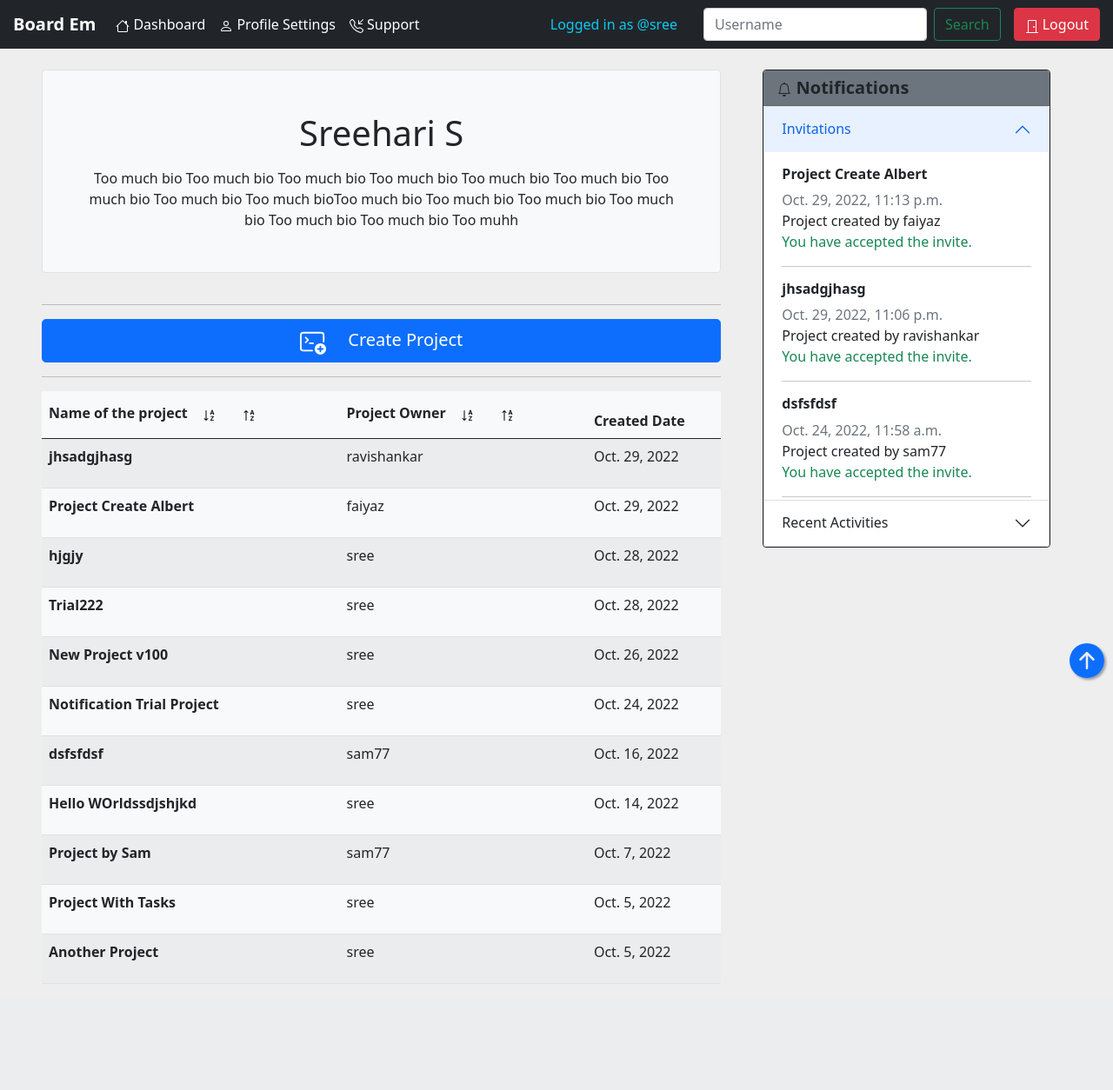
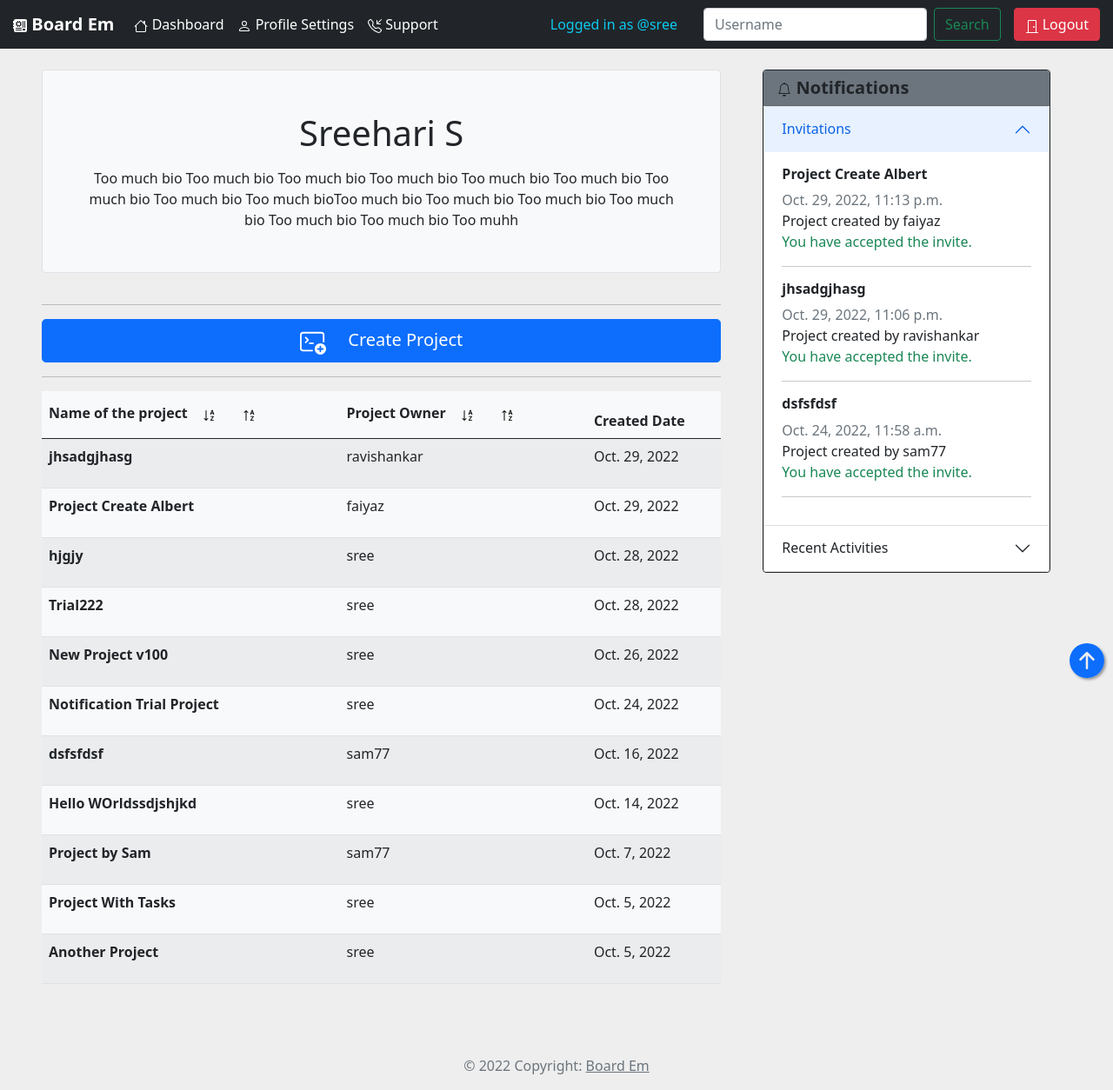
Before and after one commit to sreehari229/Board-em, a Django app: page /account/ in a window 1280 px wide. Shown: the whole page at 87% size. Before the commit the page ends 1132 px from the top, so only its background shows below. Run offline with Django 4.2, Linux system fonts and the light colour scheme; a user stored in the database is signed in; data comes from the database, SQL or seed files in the repository; both versions use the stored data as it was after the commit; some libraries are stand-ins or nearby versions.

Commit message:
Logo added

```diff
--- a/TaskMan/templates/Doorway/login_signup.html
+++ b/TaskMan/templates/Doorway/login_signup.html
@@ -8,6 +8,7 @@
     <meta http-equiv="X-UA-Compatible" content="IE=edge">
     <meta name="viewport" content="width=device-width, initial-scale=1.0">
     <link rel="stylesheet" href="{% static 'Doorway/CSS/login_signup.css' %}">
+    <link rel="icon" href="{% static 'images/motherboard.svg' %}" type = "image/x-icon">
     <title>Board Em</title>
 </head>
 <body>
--- a/TaskMan/templates/Intendance/acc_home.html
+++ b/TaskMan/templates/Intendance/acc_home.html
@@ -104,7 +104,7 @@
           </button>
         </h2>
         <div id="collapseOne" class="accordion-collapse collapse show" aria-labelledby="headingOne" data-bs-parent="#accordionExample">
-          <div class="accordion-body" style="max-height:400px;overflow-y:auto;">
+          <div class="accordion-body" style="max-height:450px;overflow-y:auto;">
             {% for invite in invites %}
               <h6 class="card-title"><b>{{ invite.project.name }}</b></h6>
               <p class="text-secondary my-0">{{ invite.created_date }}</p>
@@ -136,7 +136,7 @@
           </button>
         </h2>
         <div id="collapseThree" class="accordion-collapse collapse" aria-labelledby="headingThree" data-bs-parent="#accordionExample">
-          <div class="accordion-body" style="max-height:400px;overflow-y:auto;">
+          <div class="accordion-body" style="max-height:450px;overflow-y:auto;">
             {% for notification in notifications %}
               <h6 class="card-title"><b>{{ notification.title }}</b></h6>
               <p class="text-secondary my-0">{{ notification.created_date }}</p>
--- a/TaskMan/templates/Intendance/account_navbar.html
+++ b/TaskMan/templates/Intendance/account_navbar.html
@@ -1,5 +1,10 @@
 <nav class="navbar navbar-expand-lg navbar-dark bg-dark">
-    <a style="margin-left:15px;margin-right:15px" class="navbar-brand" href="{% url 'acc-page' %}" ><b>Board Em</b></a>
+    <a style="margin-left:15px;margin-right:15px" class="navbar-brand" href="{% url 'acc-page' %}" >
+      <svg xmlns="http://www.w3.org/2000/svg" width="16" height="16" fill="currentColor" class="bi bi-motherboard-fill" viewBox="0 0 16 16">
+        <path d="M5 7h3V4H5v3Z"/>
+        <path d="M1 2a2 2 0 0 1 2-2h11a2 2 0 0 1 2 2v11a2 2 0 0 1-2 2H3a2 2 0 0 1-2-2v-2H.5a.5.5 0 0 1-.5-.5v-1A.5.5 0 0 1 .5 9H1V8H.5a.5.5 0 0 1-.5-.5v-1A.5.5 0 0 1 .5 6H1V5H.5a.5.5 0 0 1-.5-.5v-2A.5.5 0 0 1 .5 2H1Zm11 .5a.5.5 0 0 0-1 0v7a.5.5 0 0 0 1 0v-7Zm2 0a.5.5 0 0 0-1 0v7a.5.5 0 0 0 1 0v-7ZM3.5 10a.5.5 0 0 0 0 1h6a.5.5 0 0 0 0-1h-6Zm0 2a.5.5 0 0 0 0 1h6a.5.5 0 0 0 0-1h-6ZM4 4h-.5a.5.5 0 0 0 0 1H4v1h-.5a.5.5 0 0 0 0 1H4a1 1 0 0 0 1 1v.5a.5.5 0 0 0 1 0V8h1v.5a.5.5 0 0 0 1 0V8a1 1 0 0 0 1-1h.5a.5.5 0 0 0 0-1H9V5h.5a.5.5 0 0 0 0-1H9a1 1 0 0 0-1-1v-.5a.5.5 0 0 0-1 0V3H6v-.5a.5.5 0 0 0-1 0V3a1 1 0 0 0-1 1Zm7 7.5v1a.5.5 0 0 0 .5.5h2a.5.5 0 0 0 .5-.5v-1a.5.5 0 0 0-.5-.5h-2a.5.5 0 0 0-.5.5Z"/>
+      </svg>
+      <b>Board Em</b></a>
 
     <div class="collapse navbar-collapse" id="navbarText">
 
--- a/TaskMan/templates/Intendance/base_layout.html
+++ b/TaskMan/templates/Intendance/base_layout.html
@@ -7,6 +7,7 @@
     <link href="https://cdn.jsdelivr.net/npm/bootstrap@5.2.2/dist/css/bootstrap.min.css" rel="stylesheet" integrity="sha384-Zenh87qX5JnK2Jl0vWa8Ck2rdkQ2Bzep5IDxbcnCeuOxjzrPF/et3URy9Bv1WTRi" crossorigin="anonymous">
     <link rel="stylesheet" href="{% static 'Intendance/CSS/profile_update.css' %}">
     <script src="https://code.jquery.com/jquery-3.6.1.js" integrity="sha256-3zlB5s2uwoUzrXK3BT7AX3FyvojsraNFxCc2vC/7pNI=" crossorigin="anonymous"></script>
+    <link rel="icon" href="{% static 'images/motherboard.svg' %}" type = "image/x-icon">
     <title>Board Em</title>
 </head>
 <body id="top" style="background:#eee">
@@ -72,6 +73,15 @@
     </svg>
     </a>
 
+    <footer class="text-center text-secondary" style="margin-top:50px">
+      <!-- Copyright -->
+      <div class="text-center p-3" >
+        © 2022 Copyright:
+        <a class="text-secondary" href="https://sreehari229.herokuapp.com" target="_blank">Board Em</a>
+      </div>
+      <!-- Copyright -->
+    </footer>
+
     <script src="https://cdn.jsdelivr.net/npm/bootstrap@5.2.2/dist/js/bootstrap.bundle.min.js" integrity="sha384-OERcA2EqjJCMA+/3y+gxIOqMEjwtxJY7qPCqsdltbNJuaOe923+mo//f6V8Qbsw3" crossorigin="anonymous"></script>
     <script src="https://cdn.jsdelivr.net/npm/@popperjs/core@2.11.6/dist/umd/popper.min.js" integrity="sha384-oBqDVmMz9ATKxIep9tiCxS/Z9fNfEXiDAYTujMAeBAsjFuCZSmKbSSUnQlmh/jp3" crossorigin="anonymous"></script>
     <script src="https://cdn.jsdelivr.net/npm/bootstrap@5.2.2/dist/js/bootstrap.min.js" integrity="sha384-IDwe1+LCz02ROU9k972gdyvl+AESN10+x7tBKgc9I5HFtuNz0wWnPclzo6p9vxnk" crossorigin="anonymous"></script>
--- a/TaskMan/templates/Intendance/project_create.html
+++ b/TaskMan/templates/Intendance/project_create.html
@@ -22,10 +22,10 @@
         <label for="urlforproject" class="text-muted">Project URL (Should be of form http://example.com )</label>
       </div>
       <br>
-      <div class="form-group" style="height:150px;overflow-y: scroll;">
+      <div class="form-group">
         <label for="exampleFormControlInput1">Group Members</label>
         <input type="text" id="keyword" class="form-control" style="display:inline; width:300px; margin-left:35px;margin-top:5px;" placeholder="Search User">
-        <div class="userslist">
+        <div class="userslist" style="max-height:200px;overflow-y: scroll;">
           <ul style="list-style-type: none;">
         {% for foruser in users %}
         {% if foruser != request.user %}
--- a/TaskMan/templates/Intendance/project_page_options.html
+++ b/TaskMan/templates/Intendance/project_page_options.html
@@ -57,7 +57,9 @@
                       </svg>
                     Delete Project</a></li>
                 {% else %}
-                <li><a class="dropdown-item text-danger" href="{% url 'leave-project' project_data.project_id %}">
+                <li><a class="dropdown-item text-danger" href="{% url 'leave-project' project_data.project_id %}" data-bs-toggle="tooltip" data-bs-placement="left"
+                  data-bs-custom-class="custom-tooltip"
+                  data-bs-title="Please inform the project owner via email or in person.">
                     <svg xmlns="http://www.w3.org/2000/svg" width="16" height="16" fill="currentColor" class="bi bi-trash" viewBox="0 0 16 16">
                         <path d="M5.5 5.5A.5.5 0 0 1 6 6v6a.5.5 0 0 1-1 0V6a.5.5 0 0 1 .5-.5zm2.5 0a.5.5 0 0 1 .5.5v6a.5.5 0 0 1-1 0V6a.5.5 0 0 1 .5-.5zm3 .5a.5.5 0 0 0-1 0v6a.5.5 0 0 0 1 0V6z"/>
                         <path fill-rule="evenodd" d="M14.5 3a1 1 0 0 1-1 1H13v9a2 2 0 0 1-2 2H5a2 2 0 0 1-2-2V4h-.5a1 1 0 0 1-1-1V2a1 1 0 0 1 1-1H6a1 1 0 0 1 1-1h2a1 1 0 0 1 1 1h3.5a1 1 0 0 1 1 1v1zM4.118 4 4 4.059V13a1 1 0 0 0 1 1h6a1 1 0 0 0 1-1V4.059L11.882 4H4.118zM2.5 3V2h11v1h-11z"/>
--- a/TaskMan/templates/Intendance/project_update.html
+++ b/TaskMan/templates/Intendance/project_update.html
@@ -31,10 +31,10 @@
         </div>
 
         <br>
-        <div class="form-group" style="height:150px;overflow-y: scroll;">
+        <div class="form-group" >
           <label for="exampleFormControlInput1">Add or Remove Group Members</label>
             <input type="text" id="keyword" class="form-control" style="display:inline; width:300px; margin-left:35px;margin-top:5px;" placeholder="Search User">
-            <div class="userslist">
+            <div class="userslist" style="max-height:200px;overflow-y: scroll;">
             <ul style="list-style-type: none;">
 
 
```
Also changed, not shown: TaskMan/templates/Doorway/PasswordReset/change_password.html (+4 -3 lines), TaskMan/templates/Doorway/PasswordReset/forgot_password.html (+5 -2 lines), TaskMan/templates/Doorway/index_page.html (+6 -2 lines), TaskMan/db.sqlite3, TaskMan/static/images/motherboard.svg (added).
